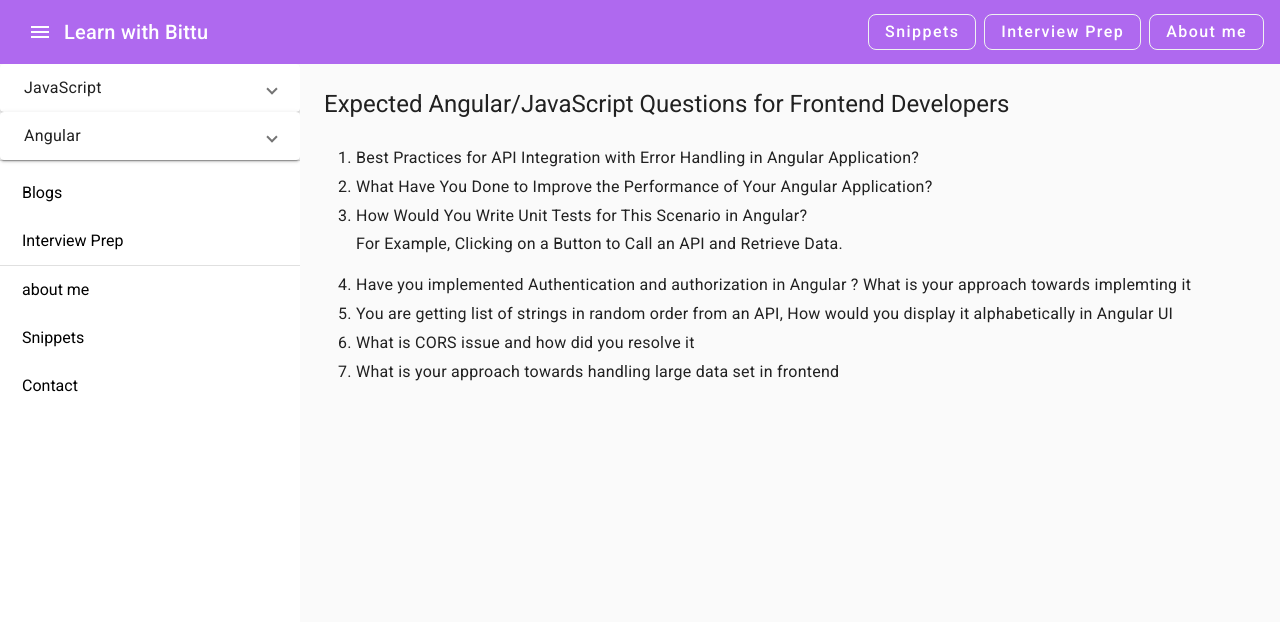
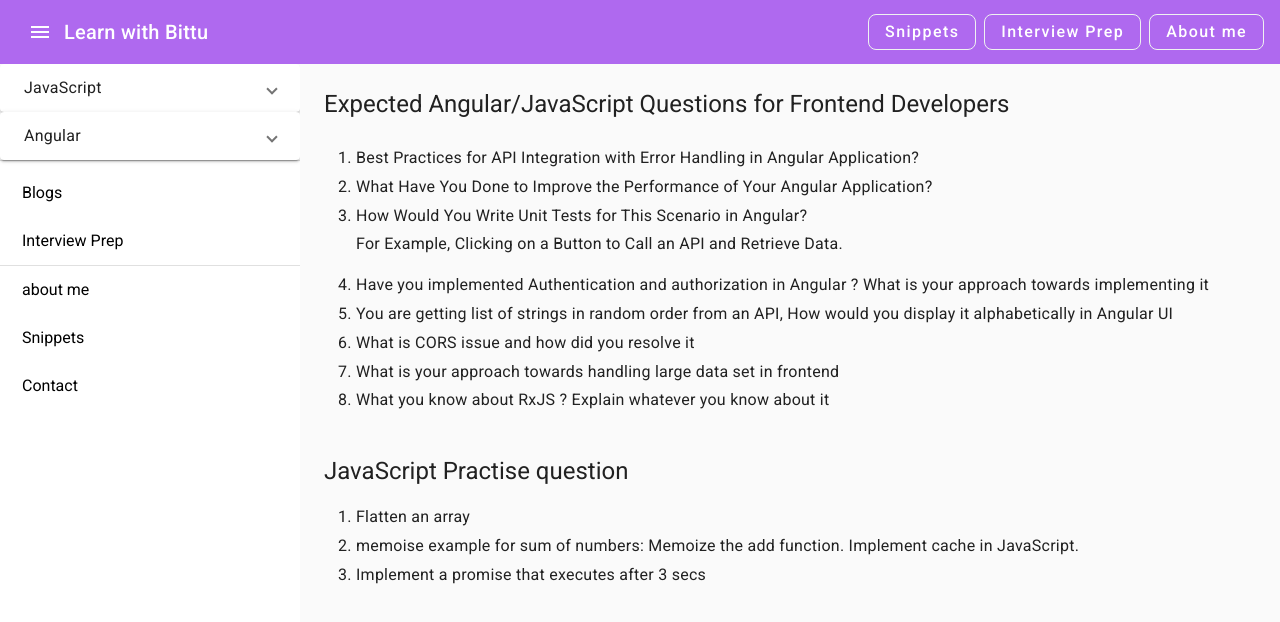
Before and after one commit to bittu1040/Learn-with-Bittu, an Angular app: page /interview-preparation in a window 1280 px wide. Shown: the top 622 px of the page. Built offline with nearby package versions, Linux system fonts and the light colour scheme.

Commit message:
added interview question

```diff
--- a/src/app/module/learn/learn-js/learn-js.component.html
+++ b/src/app/module/learn/learn-js/learn-js.component.html
@@ -1,5 +1,3 @@
-
-
 <div class="container mt-4">
   <h1 class="mb-4" style="font-size: 1.5rem;">Expected Angular/JavaScript Questions for Frontend Developers</h1>
   <div class="row">
@@ -8,12 +6,27 @@
         <li>Best Practices for API Integration with Error Handling in Angular Application?</li>
         <li>What Have You Done to Improve the Performance of Your Angular Application?</li>
         <li>How Would You Write Unit Tests for This Scenario in Angular?
-            <p>For Example, Clicking on a Button to Call an API and Retrieve Data.</p>
+          <p>For Example, Clicking on a Button to Call an API and Retrieve Data.</p>
         </li>
-        <li>Have you implemented Authentication and authorization in Angular ?  What is your approach towards implemting it</li>
+        <li>Have you implemented Authentication and authorization in Angular ? What is your approach towards implementing it</li>
         <li>You are getting list of strings in random order from an API, How would you display it alphabetically in Angular UI</li>
         <li>What is CORS issue and how did you resolve it </li>
         <li>What is your approach towards handling large data set in frontend </li>
+        <li>What you know about RxJS ? Explain whatever you know about it</li>
+      </ol>
+    </div>
+  </div>
+</div>
+
+
+<div class="container mt-4">
+  <h1>JavaScript Practise question </h1>
+  <div class="row">
+    <div class="col-lg-12">
+      <ol style="font-size: 1rem; line-height: 1.8;">
+        <li>Flatten an array</li>
+        <li>memoise example for sum of numbers:   Memoize the add function. Implement cache in JavaScript.</li>
+        <li> Implement a promise that executes after 3 secs</li>
       </ol>
     </div>
   </div>
```
